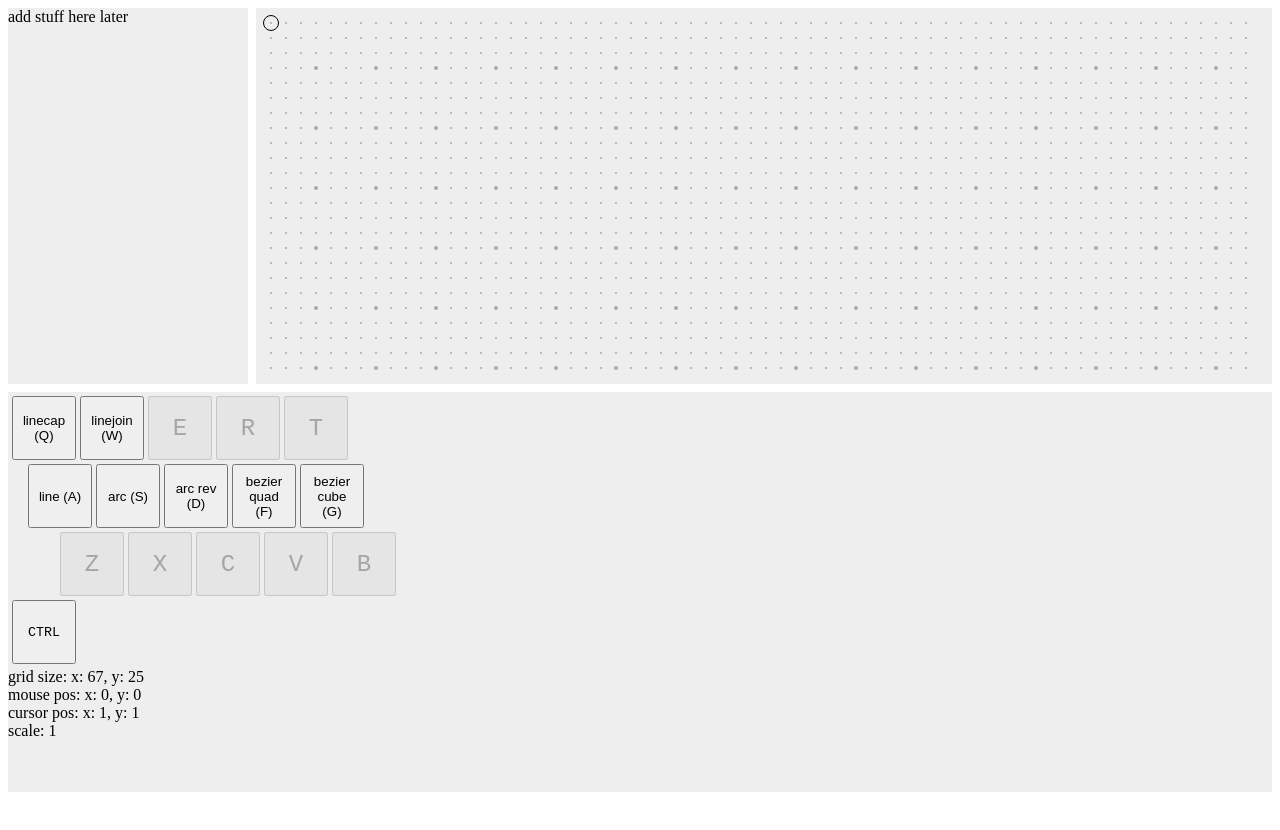
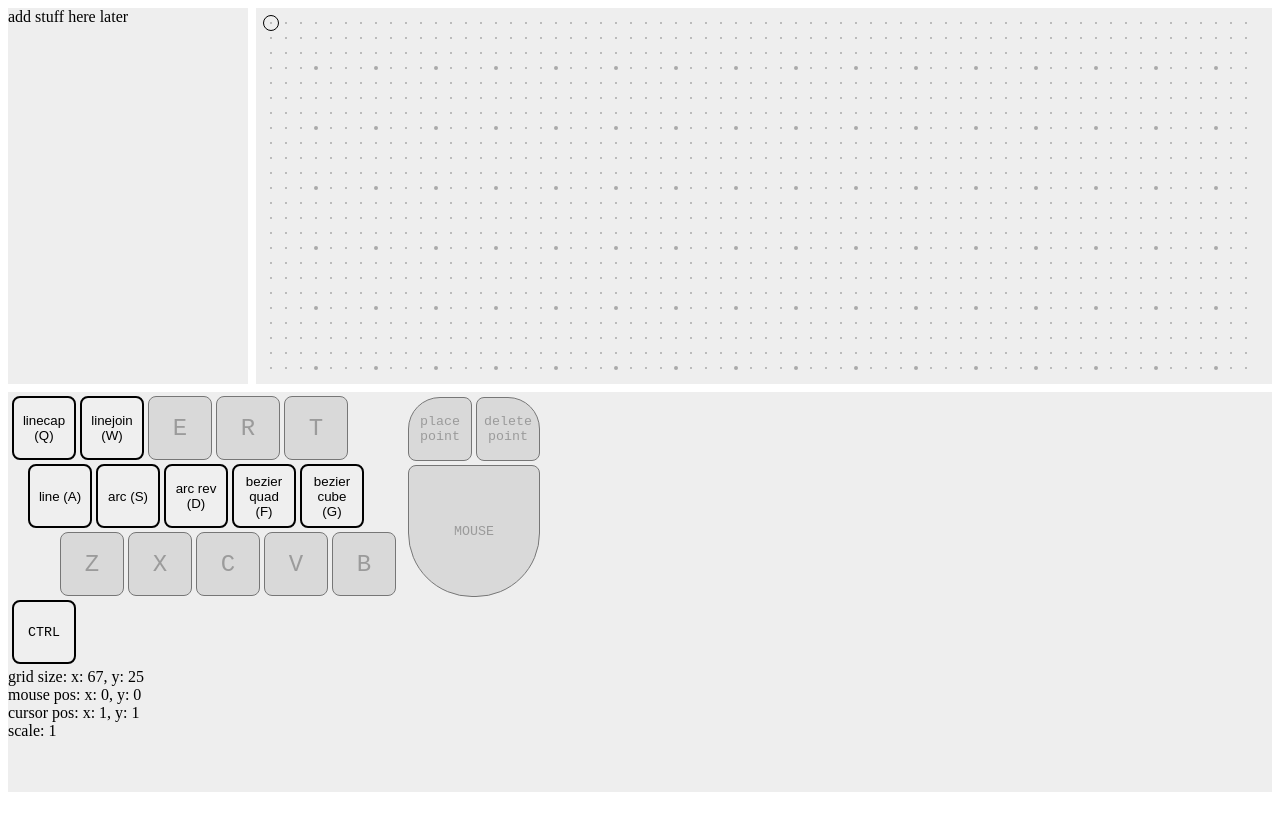
Before and after one commit to fiecueal/ssvgg, a SvelteKit app: page / in a window 1280 px wide. Shown: the top 830 px of the page. Built offline with nearby package versions, Linux system fonts and the light colour scheme.

Commit message:
add mouse visual & update css

```diff
--- a/src/routes/+page.svelte
+++ b/src/routes/+page.svelte
@@ -583,7 +583,7 @@ which is used to determine the number of grid markers to show on screen
             {active_keybinds[bind]} ({bind.toUpperCase()})
           </button>
         {:else}
-          <button style="font-size:1.5rem;font-family:monospace" disabled>
+          <button style="font-size:1.5rem" disabled>
             {bind.toUpperCase()}
           </button>
         {/if}
@@ -598,6 +598,11 @@ which is used to determine the number of grid markers to show on screen
       >
         CTRL
       </button>
+    </div>
+    <div id="mouse">
+      <button id="mouse_left" disabled>place point</button>
+      <button id="mouse_right" disabled>delete point</button>
+      <button id="mouse_body" disabled>MOUSE</button>
     </div>
 
     {#if dev}
@@ -627,8 +632,9 @@ which is used to determine the number of grid markers to show on screen
   #keyboard {
     width: max-content;
     margin: 0.25rem;
+    margin-right: 3.25rem;
     gap: 0.25rem;
-    display: grid;
+    display: inline-grid;
     grid-template-columns: repeat(5, 4rem);
 
     & button:nth-child(n + 6):not(:nth-child(n + 11)) {
@@ -640,11 +646,39 @@ which is used to determine the number of grid markers to show on screen
       margin-right: -3rem;
     }
   }
+  #mouse {
+    width: max-content;
+    margin: 0.25rem;
+    gap: 0.25rem;
+    display: inline-grid;
+    grid-template-columns: 1fr 1fr;
+  }
+  #mouse_left {
+    border-top-left-radius: 2rem;
+  }
+  #mouse_right {
+    border-top-right-radius: 2rem;
+  }
+  #mouse_body {
+    grid-column: span 2;
+    width: 8.25rem;
+    height: 8.25rem;
+    border-bottom-left-radius: 4rem;
+    border-bottom-right-radius: 4rem;
+  }
   button {
+    border: black 2px solid;
+    border-radius: 0.5rem;
     width: 4rem;
     height: 4rem;
+
+    &:disabled {
+      filter: brightness(0.7);
+      border: darkgrey 1px solid;
+      font-family: monospace;
+    }
   }
   .ctrl_down {
-    background-color: grey;
+    filter: brightness(0.8);
   }
 </style>
```
